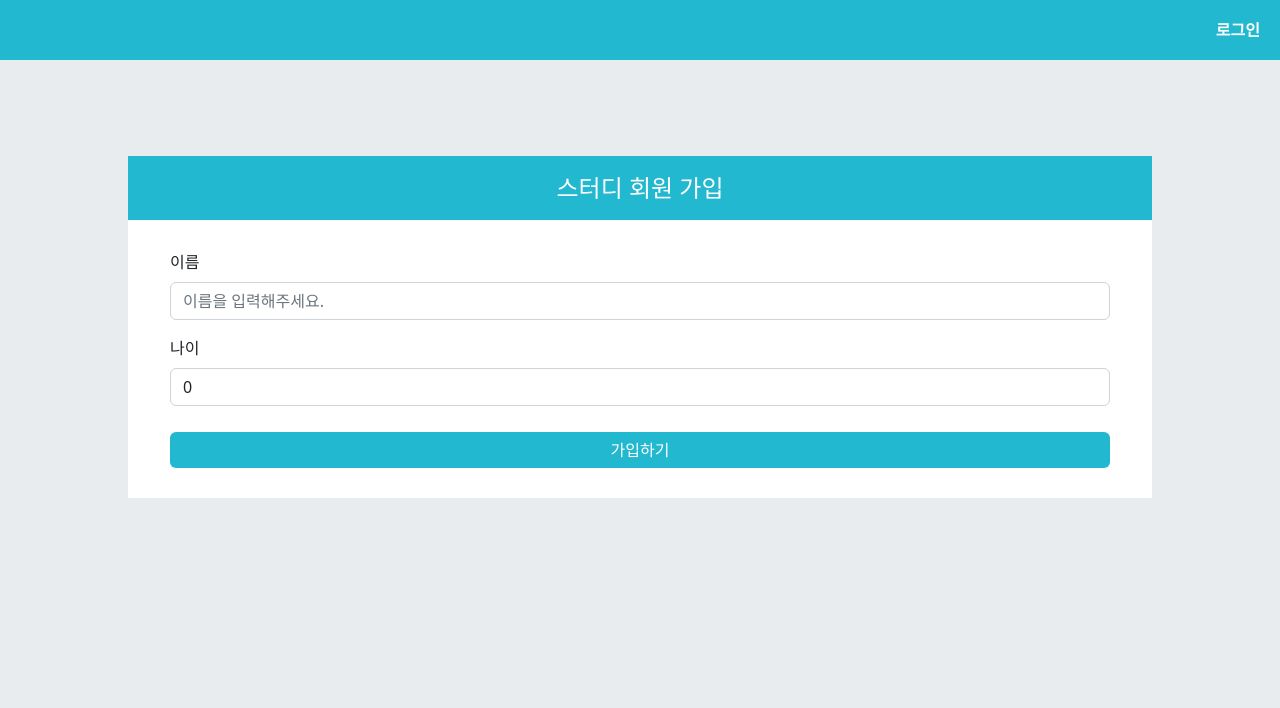
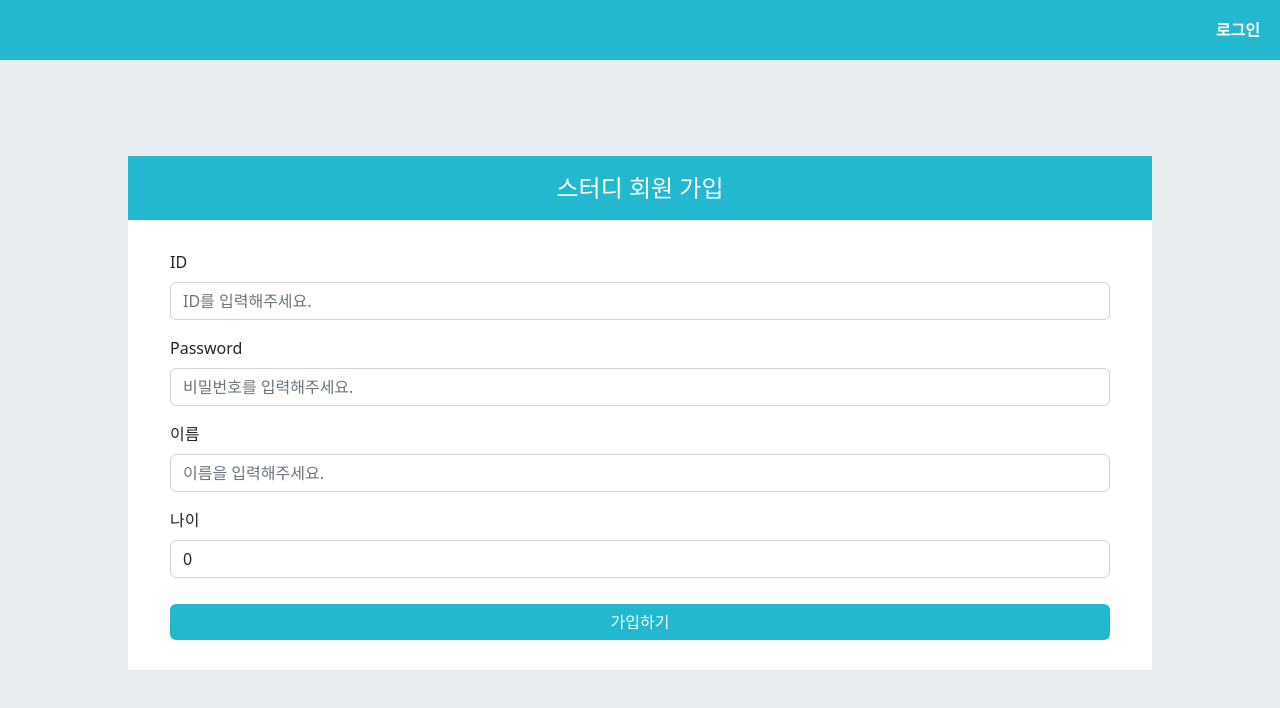
Before and after one commit to K-MHoon/study-schedule-front, a React (Create React App) app: page /member/register in a window 1280 px wide. Shown: the top 708 px of the page. Built offline with nearby package versions, Linux system fonts and the light colour scheme.

Commit message:
fix : 회원가입 id, pw 추가

```diff
--- a/src/components/member/MemberRegisterForm.jsx
+++ b/src/components/member/MemberRegisterForm.jsx
@@ -2,8 +2,18 @@ import React, { useCallback, useState } from 'react';
 import { Button, Container, Form } from 'react-bootstrap';
 
 const MemberRegisterForm = ({ onRegister }) => {
+  const [memberId, setMemberId] = useState('');
+  const [password, setPassword] = useState('');
   const [name, setName] = useState('');
   const [age, setAge] = useState(0);
+
+  const handleChangeMemberId = useCallback((e) => {
+    setMemberId(e.target.value);
+  }, []);
+
+  const handleChangePassword = useCallback((e) => {
+    setPassword(e.target.value);
+  }, []);
 
   const handleChangeUserName = useCallback((e) => {
     setName(e.target.value);
@@ -16,14 +26,34 @@ const MemberRegisterForm = ({ onRegister }) => {
   const handleSubmit = useCallback(
     (e) => {
       e.preventDefault();
-      onRegister(name, age);
+      onRegister(memberId, password, name, age);
     },
-    [name, age, onRegister],
+    [memberId, password, name, age, onRegister],
   );
 
   return (
     <Container>
       <Form onSubmit={handleSubmit}>
+        <Form.Group className="mb-3" controlId="memberId">
+          <Form.Label>ID</Form.Label>
+          <Form.Control
+            type="text"
+            value={memberId}
+            onChange={handleChangeMemberId}
+            placeholder="ID를 입력해주세요."
+          />
+        </Form.Group>
+
+        <Form.Group className="mb-3" controlId="password">
+          <Form.Label>Password</Form.Label>
+          <Form.Control
+            type="password"
+            value={password}
+            onChange={handleChangePassword}
+            placeholder="비밀번호를 입력해주세요."
+          />
+        </Form.Group>
+
         <Form.Group className="mb-3" controlId="name">
           <Form.Label>이름</Form.Label>
           <Form.Control
--- a/src/containers/member/MemberRegisterContainer.jsx
+++ b/src/containers/member/MemberRegisterContainer.jsx
@@ -1,18 +1,23 @@
-import React from "react";
-import { useNavigate } from "react-router-dom";
-import MemberRegisterForm from "../../components/member/MemberRegisterForm";
-import { createMember } from "../../lib/api";
+import React from 'react';
+import { useNavigate } from 'react-router-dom';
+import MemberRegisterForm from '../../components/member/MemberRegisterForm';
+import { createMember } from '../../lib/api';
 
 const MemberRegisterContainer = () => {
   const navigate = useNavigate();
 
-    const onRegister = async (name, age) => {
+  const onRegister = async (memberId, password, name, age) => {
     try {
-            await createMember(name, age);
-            alert("회원을 생성했습니다.");
-            navigate("/member");
+      await createMember(memberId, password, name, age);
+      alert('회원가입에 성공했습니다!');
+      navigate('/');
     } catch (e) {
       console.log(e);
+      if (e.response.status === 504) {
+        alert('서버가 점검 중입니다. 관리자에게 문의해주세요.');
+      } else {
+        alert('회원가입에 실패했습니다!');
+      }
     }
   };
 
--- a/src/lib/api.js
+++ b/src/lib/api.js
@@ -2,8 +2,8 @@ import client from './client';
 
 export const fetchStudyMember = (userId) => client.get(`/api/member/${userId}`);
 export const fetchStudyMemberList = () => client.get(`/api/member`);
-export const createMember = (name, age) =>
-  client.post(`/api/member`, { name, age });
+export const createMember = (memberId, password, name, age) =>
+  client.post(`/api/register`, { memberId, password, name, age });
 
 export const fetchScheduleMemberList = (memberId) =>
   client.get(`/api/schedule/member/${memberId}`);
```
Lines whose indentation alone changed are shown as unchanged.
